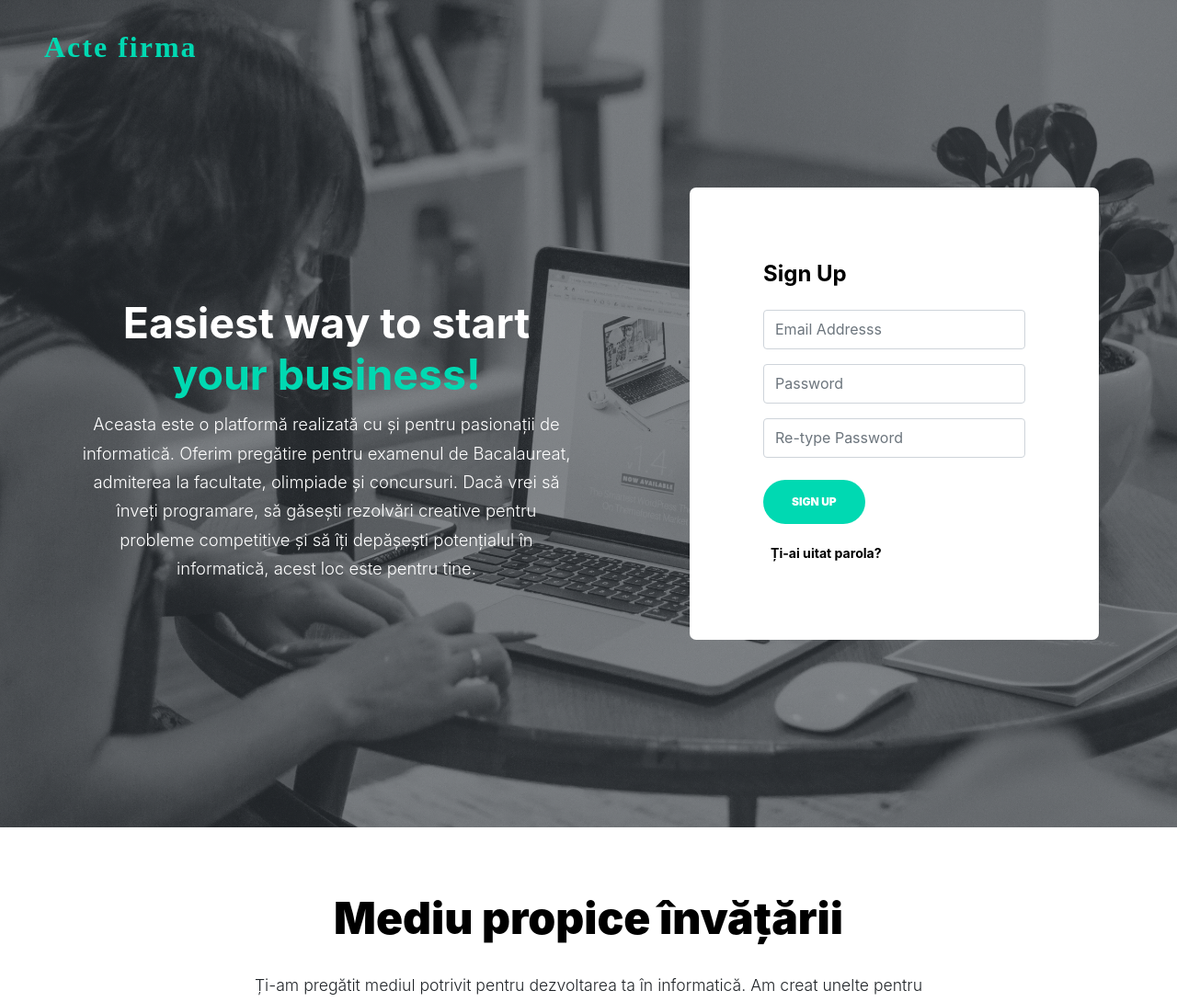
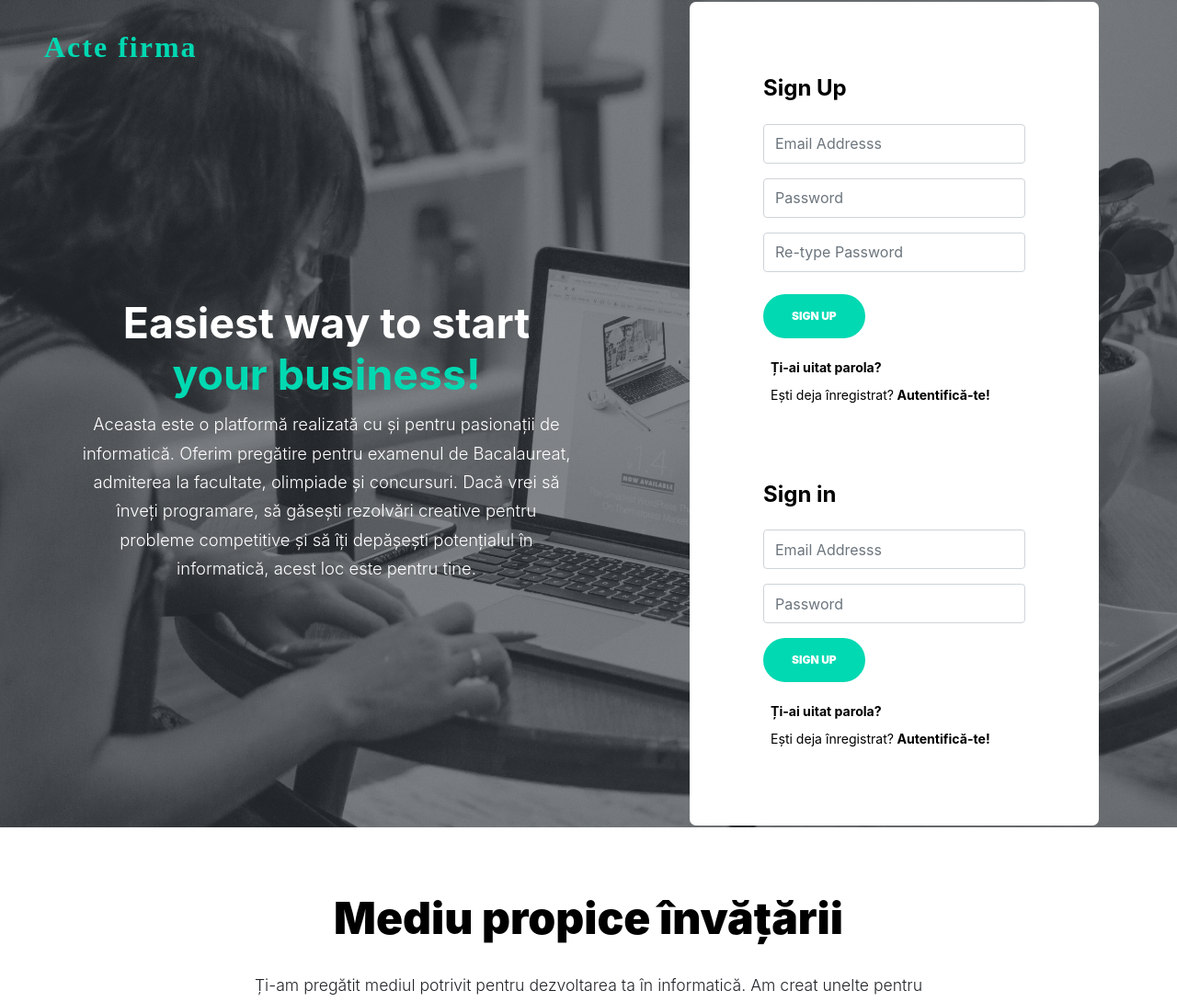
Before and after one commit to ItoIT/Smarthack-ItoIT, a Flask app: page / in a window 1280 px wide. Shown: the top 1090 px of the page at 92% size. Run offline with Flask 2, Linux system fonts and the light colour scheme; some libraries are stand-ins or nearby versions; some web fonts are replaced.

Commit message:
start sign-in +  working register

```diff
--- a/itoit/Controllers/registerController.py
+++ b/itoit/Controllers/registerController.py
@@ -9,7 +9,7 @@ def register():
     data = request.form.to_dict()
     if data["password"] != data["confirmPassword"]:
         flash("Passwords do not match!")
-        return render_template('index.jinja')
+        return render_template('index.jinja', user=current_user)
     register(data)
     return render_template('index.jinja', user=current_user)
 
--- a/itoit/templates/index.jinja
+++ b/itoit/templates/index.jinja
@@ -48,6 +48,15 @@
                                             </div>
                                             <div class="form-group mb-4">
                                                 <input type="password" class="form-control" placeholder="Re-type Password" name="confirmPassword" required>
+                                                {% with messages = get_flashed_messages() %}
+                                                    {% if messages %}
+                                                        <ul class=flashes>
+                                                        {% for message in messages %}
+                                                        <li>{{ message }}</li>
+                                                        {% endfor %}
+                                                        </ul>
+                                                    {% endif %}
+                                                {% endwith %}
                                             </div>
                                             <div class="form-group">
                                                 <button type="submit" class="btn btn-primary btn-pill" value="Sign up">Sign Up</button>
@@ -55,6 +64,35 @@
                                             <div class="ForgotPasswordButton">
                                                 <small class="text-muted ml-2">
                                                     <a ><b> Ți-ai uitat parola? </b></a>
+                                                </small>
+                                            </div>
+                                              <div class="account_true">
+                                                <small class="text-muted ml-2">
+                                                    <a >Ești deja înregistrat?<b> Autentifică-te!</b></a>
+                                                </small>
+                                            </div>
+                                        </form>
+
+
+                                        <form action="/login" method="post" class="form-box">
+                                            <h3 class="h4 text-black mb-4">Sign in</h3>
+                                            <div class="form-group">
+                                                <input type="text" class="form-control" placeholder="Email Addresss" name="email" required>
+                                            </div>
+                                            <div class="form-group">
+                                                <input type="password" class="form-control" placeholder="Password" name="password" required>
+                                            </div>
+                                            <div class="form-group">
+                                                <button type="submit" class="btn btn-primary btn-pill" value="Sign up">Sign Up</button>
+                                            </div>
+                                            <div class="ForgotPasswordButton">
+                                                <small class="text-muted ml-2">
+                                                    <a ><b> Ți-ai uitat parola? </b></a>
+                                                </small>
+                                            </div>
+                                              <div class="account_true">
+                                                <small class="text-muted ml-2">
+                                                    <a >Ești deja înregistrat?<b> Autentifică-te!</b></a>
                                                 </small>
                                             </div>
                                         </form>
```
